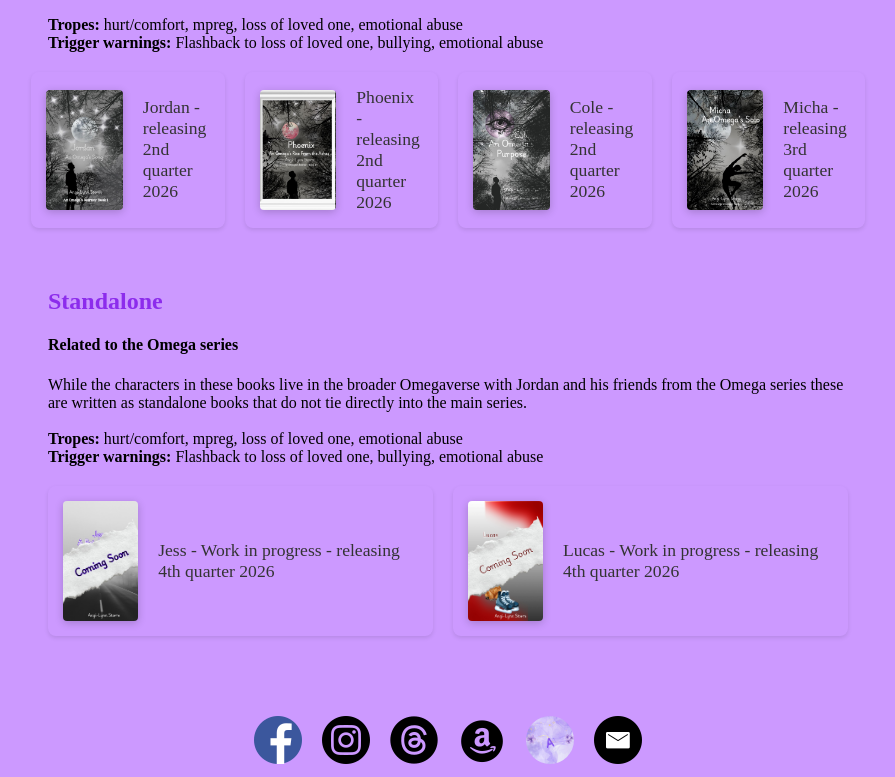
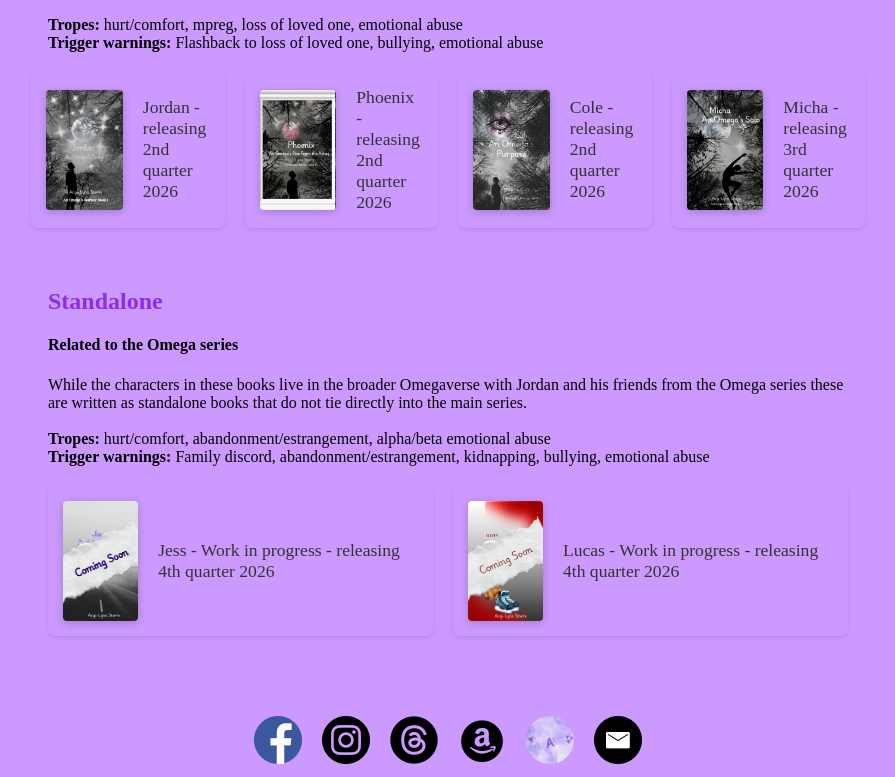
Before and after one commit to MiTOBrien/angi-lynn_storm-author, a Vue app: page /upcoming in a window 1280 px wide. Shown: the part 940-1717 px from the top of the page, without its empty margins (192-1087 px from the left). Built offline with nearby package versions, Linux system fonts and the light colour scheme.

Commit message:
Updates tropes and trigger warnings for standalones

```diff
--- a/src/views/UpcomingView.vue
+++ b/src/views/UpcomingView.vue
@@ -186,14 +186,16 @@ if (typeof window !== 'undefined') {
       </ul>
     </section>
 
-        <section class="series-section">
+    <section class="series-section">
       <h3>Standalone</h3>
       <h4>Related to the Omega series</h4>
       <p>
-        While the characters in these books live in the broader Omegaverse with Jordan and his friends from the Omega series these are written as standalone books that do not tie directly into the main series.<br /><br />
-        <strong>Tropes:</strong> hurt/comfort, mpreg, loss
-        of loved one, emotional abuse <br /><strong>Trigger warnings:</strong> Flashback to loss of
-        loved one, bullying, emotional abuse
+        While the characters in these books live in the broader Omegaverse with Jordan and his
+        friends from the Omega series these are written as standalone books that do not tie directly
+        into the main series.<br /><br />
+        <strong>Tropes:</strong> hurt/comfort, abandonment/estrangement, alpha/beta emotional abuse
+        <br /><strong>Trigger warnings:</strong> Family discord, abandonment/estrangement,
+        kidnapping, bullying, emotional abuse
       </p>
       <ul class="book-list">
         <li class="book-item">
@@ -204,10 +206,7 @@ if (typeof window !== 'undefined') {
             @mouseenter="!isMobile && showModal('jess', $event)"
             @click="isMobile && toggleMobileModal('jess', $event)"
           />
-          <span class="book-info"
-            >Jess - Work in progress - releasing 4th quarter 2026
-            </span
-          >
+          <span class="book-info">Jess - Work in progress - releasing 4th quarter 2026 </span>
           <span v-if="isMobile" class="tap-hint">Tap cover for details</span>
         </li>
         <li class="book-item">
@@ -218,10 +217,7 @@ if (typeof window !== 'undefined') {
             @mouseenter="!isMobile && showModal('lucas', $event)"
             @click="isMobile && toggleMobileModal('lucas', $event)"
           />
-          <span class="book-info"
-            >Lucas - Work in progress - releasing 4th quarter 2026
-            </span
-          >
+          <span class="book-info">Lucas - Work in progress - releasing 4th quarter 2026 </span>
           <span v-if="isMobile" class="tap-hint">Tap cover for details</span>
         </li>
       </ul>
```
